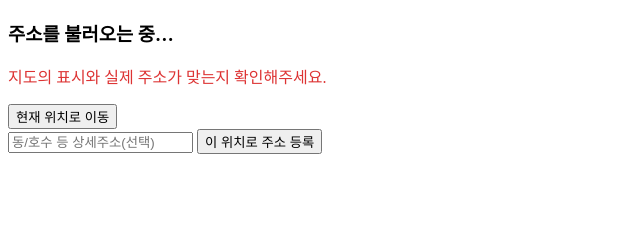
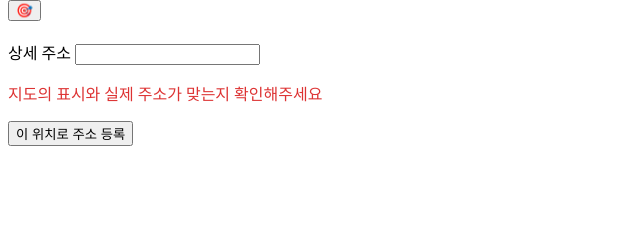
Before and after one commit to yangyangeeee/jangbom, a Django app: page /accounts/address/map/ in a window 1280 px wide. Shown: the part 475-715 px from the top of the page, without its empty margins (0-640 px from the left). Run offline with Django 5.2, Linux system fonts and the light colour scheme; the visitor is signed in with stand-in values (Sample User, id 1); some libraries are stand-ins or nearby versions.

Commit message:
주소설정GPS 수정 반영

```diff
--- a/accounts/templates/accounts/address_pick_map.html
+++ b/accounts/templates/accounts/address_pick_map.html
@@ -14,17 +14,20 @@
   <!-- 지도 -->
   <div id="map" style="width:100%;height:360px;"></div>
 
-  <!-- 주소 미리보기 + 경고 -->
+  <!-- 현재 위치로 이동 버튼 -->
+  <button type="button" id="btn-geolocate">🎯</button>
+
+  <!-- 주소 노출 -->
   <div>
-    <h3 id="addr-title">주소를 불러오는 중…</h3>
-    <p id="addr-sub" style="color:#666"></p>
-    <p style="color:#d33">지도의 표시와 실제 주소가 맞는지 확인해주세요.</p>
+    <h3 id="addr-title"></h3>
   </div>
 
-  <!-- 현재 위치로 이동 버튼 -->
-  <button type="button" id="btn-geolocate">현재 위치로 이동</button>
+  <!-- addr_level 부분은 히든 처리 -->
+  <div style="display:none">
+    <p id="addr-sub"></p>
+  </div>
 
-  <!-- 이 위치로 등록 (상세주소 입력 페이지로 이동) -->
+  <!-- 이 위치로 등록 -->
   <form id="save-direct" method="post" action="{% url 'accounts:address_save_from_map' %}">
     {% csrf_token %}
     <input type="hidden" name="name" id="f-name">
@@ -33,14 +36,13 @@
     <input type="hidden" name="l3"   id="f-l3">
     <input type="hidden" name="lat"  id="f-lat">
     <input type="hidden" name="lng"  id="f-lng">
-  <!-- (선택) 상세주소 입력 필드도 여기서 받을 수 있어요 -->
-  <input type="text" name="detail" placeholder="동/호수 등 상세주소(선택)">
+    상세 주소 <input type="text" name="detail"> <br>
+    <p style="color:#d33">지도의 표시와 실제 주소가 맞는지 확인해주세요</p>
     <button type="submit">이 위치로 주소 등록</button>
   </form>
 
 <script>
 (function(){
-  // 초기 중심(백엔드 폴백)
   var initLat = parseFloat("{{ init_lat }}");
   var initLng = parseFloat("{{ init_lng }}");
 
@@ -55,15 +57,9 @@
   });
 
   var geocoder = new kakao.maps.services.Geocoder();
-
-  // 중앙 핀(드래그로 위치 바꿀 때 중심에 따라 움직임)
-  var marker = new kakao.maps.Marker({
-    position: map.getCenter(),
-    draggable: false
-  });
+  var marker = new kakao.maps.Marker({ position: map.getCenter(), draggable: false });
   marker.setMap(map);
 
-  // 중앙 좌표가 바뀔 때마다 역지오코딩해서 폼/텍스트 갱신
   function updateCenterInfo() {
     var center = map.getCenter();
     marker.setPosition(center);
@@ -82,7 +78,6 @@
         document.getElementById('f-l3').value = "";
         return;
       }
-      // road_address 우선, 없으면 address(지번)
       var r = result[0];
       var road = r.road_address;
       var jibun = r.address;
@@ -102,27 +97,41 @@
     });
   }
 
-  // 지도를 끌거나 확대/축소 후 멈추면 갱신
   kakao.maps.event.addListener(map, 'idle', updateCenterInfo);
-
-  // 페이지 첫 렌더에서는 백엔드 폴백 좌표 기준으로 먼저 갱신
   updateCenterInfo();
 
-  // GPS 버튼: 권한 허용 시 현재 위치로 이동
-  document.getElementById('btn-geolocate').addEventListener('click', function(){
-    if (!navigator.geolocation) {
-      alert("브라우저가 위치 정보를 지원하지 않습니다.");
-      return;
-    }
+  function getCurrent(){
+    if (!navigator.geolocation) return;
     navigator.geolocation.getCurrentPosition(function(pos){
       var lat = pos.coords.latitude;
       var lng = pos.coords.longitude;
-      map.setCenter(new kakao.maps.LatLng(lat, lng));
-      // idle 이벤트가 호출되며 updateCenterInfo가 실행됨
+      map.setCenter(new kakao.maps.LatLng(lat, lng)); // idle에서 updateCenterInfo 실행
     }, function(err){
-      alert("현재 위치를 가져오지 못했습니다. 권한을 허용했는지 확인해 주세요.");
-      console.error(err);
-    }, { enableHighAccuracy: true, timeout: 8000, maximumAge: 0 });
+      console.warn("geolocation error:", err);
+    }, { enableHighAccuracy: true, timeout: 10000, maximumAge: 5000 });
+  }
+
+  // ✅ 페이지 진입 즉시 현재 위치 시도(권한 창 자동 표시)
+  (function autoLocate(){
+    if (!navigator.geolocation) return;
+    if (navigator.permissions && navigator.permissions.query) {
+      navigator.permissions.query({ name: 'geolocation' })
+        .then(function(p){
+          if (p.state === 'granted' || p.state === 'prompt') getCurrent();
+        })
+        .catch(getCurrent);
+    } else {
+      getCurrent();
+    }
+  })();
+
+  // 수동 버튼
+  var btn = document.getElementById('btn-geolocate');
+  if (btn) btn.addEventListener('click', function(){ getCurrent(); });
+
+  // 지도 클릭으로도 위치 선택 가능(원하면 유지)
+  kakao.maps.event.addListener(map, 'click', function(e){
+    map.setCenter(e.latLng);
   });
 })();
 </script>
--- a/accounts/templates/accounts/address_settings.html
+++ b/accounts/templates/accounts/address_settings.html
@@ -25,8 +25,6 @@
           {% csrf_token %}
           <button type="submit" title="삭제" aria-label="삭제">×</button>
         </form>
-        <br>
-        <small>{{ current.addr_level3 }}</small>
       </div>
     {% else %}
       <p>대표 주소가 설정되어 있지 않습니다.</p>
@@ -51,8 +49,6 @@
               {% csrf_token %}
               <button type="submit" title="삭제" aria-label="삭제">×</button>
             </form>
-
-            <br><small>{{ a.addr_level3 }}</small>
           </li>
         {% endfor %}
       </ul>
--- a/accounts/views.py
+++ b/accounts/views.py
@@ -374,7 +374,7 @@ def address_settings(request):
     """페이지1: 주소 설정(대표 주소/최근 기록)"""
     user = request.user
     current = user.selected_address  # FK 대표 주소
-    recents = user.addresses.order_by("-created_at")[:5]  # 최근 기록
+    recents = user.addresses.order_by("-created_at")[:10]  # 최근 기록
 
     return render(request, "accounts/address_settings.html", {
         "current": current,
```
Lines whose indentation alone changed are shown as unchanged.
